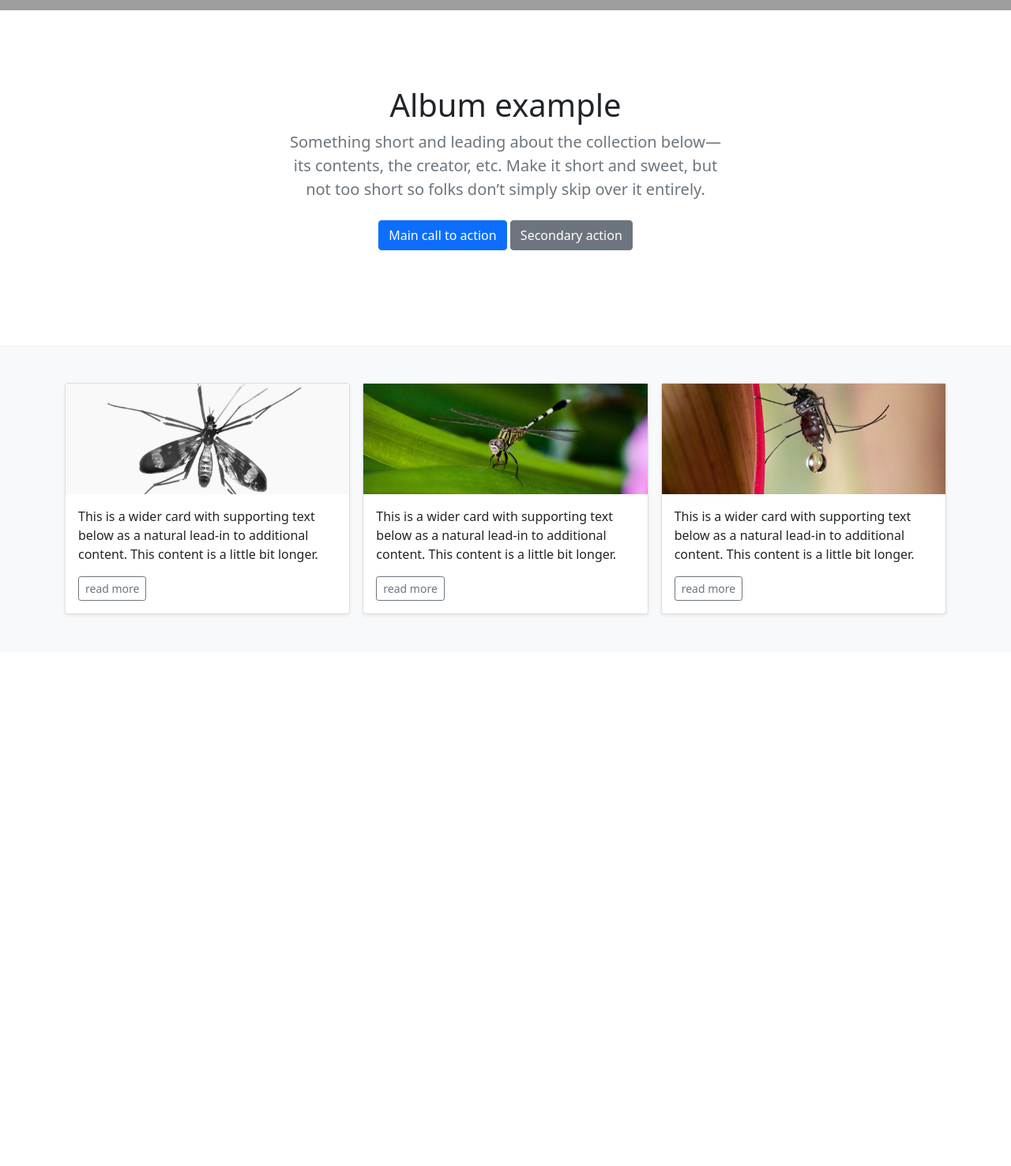
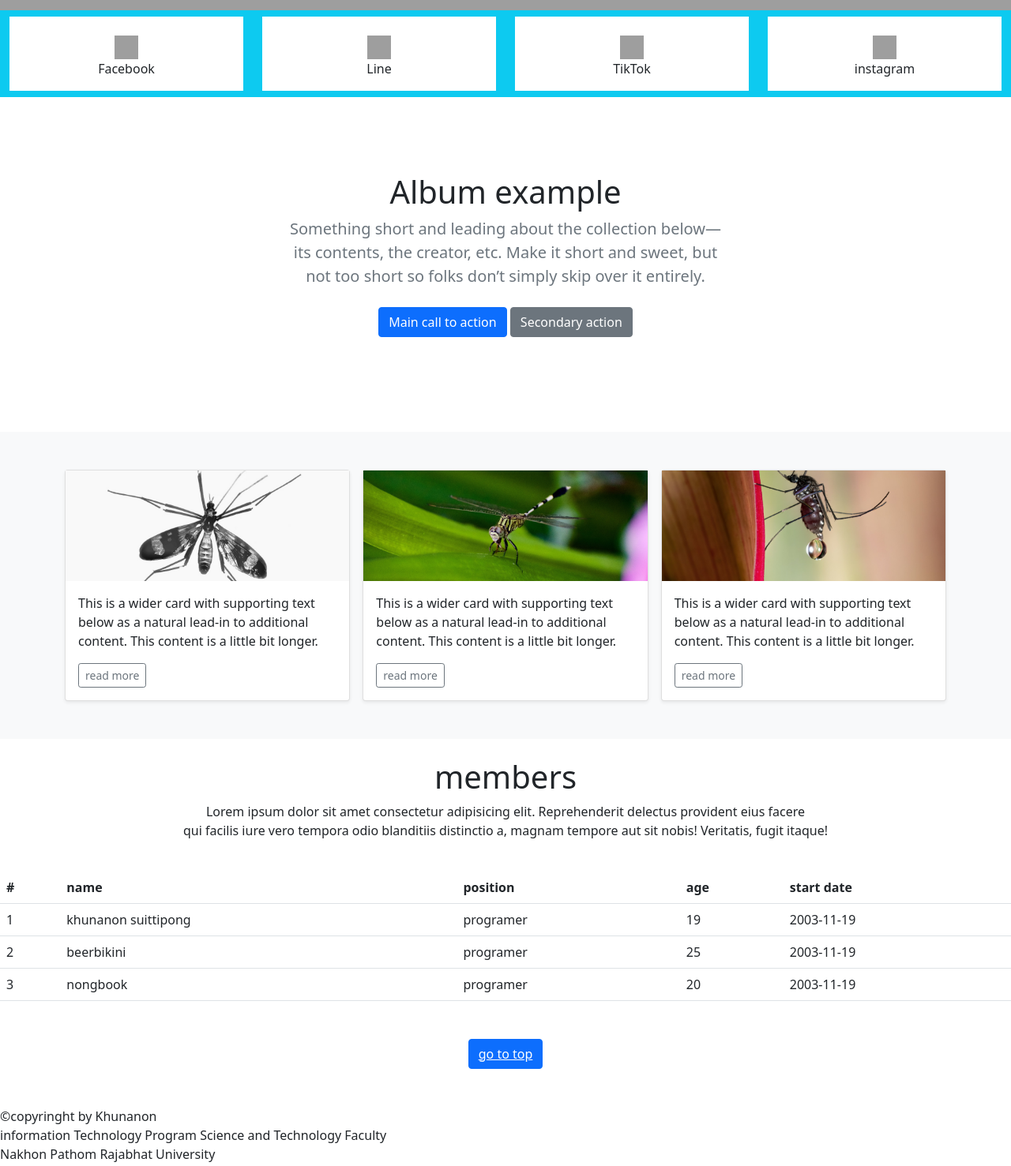
Before and after one commit to Nonmee/Non-web, a plain HTML site: page 6540_13_mypet-bs5.html in a window 1280 px wide. Shown: the part 1009-2486 px from the top of the page at 79% size. Before the commit the page ends 1835 px from the top, so only its background shows below. Drawn offline with nearby package versions, Linux system fonts and the light colour scheme; grey boxes are pictures that could not be loaded.

Commit message:
Add files via upload

```diff
--- a/6540_13_mypet-bs5.html
+++ b/6540_13_mypet-bs5.html
@@ -6,7 +6,7 @@
     <title>Document</title>
     <link href="https://cdn.jsdelivr.net/npm/bootstrap@5.0.2/dist/css/bootstrap.min.css" rel="stylesheet" integrity="sha384-EVSTQN3/azprG1Anm3QDgpJLIm9Nao0Yz1ztcQTwFspd3yD65VohhpuuCOmLASjC" crossorigin="anonymous">
 
-    <!-- <link rel="stylesheet" href="css/custom.css"> -->
+    <link rel="stylesheet" href="css/13.css">
 </head>
 <body>
 
@@ -93,9 +93,43 @@
         </button>
       </div>
 
+<!-- ----------------------------------Social-------------------------------- -->
+
+    <div class="container-fluid bg-info">
+      <div class="row">
+        <div class="col-sm-3 mt-2 mb-2">
+          <div class=" my-circle bg-white d-flex flex-column align-items-center pt-4">
+            <img width="30" height="30" src="https://img.icons8.com/ios-filled/50/facebook-new.png" alt="facebook-new"/>
+            <p>Facebook</p>
+          </div>
+        </div>
+
+        <div class="col-sm-3 mt-2 mb-2">
+          <div class=" my-circle bg-white d-flex flex-column align-items-center pt-4">
+            <img width="30" height="30" src="https://img.icons8.com/ios-filled/50/line-me.png" alt="line-me"/>
+            <p>Line</p>
+          </div>
+        </div>
+
+        <div class="col-sm-3 mt-2 mb-2">
+          <div class=" my-circle bg-white d-flex flex-column align-items-center pt-4">
+            <img width="30" height="30" src="https://img.icons8.com/ios-filled/50/tiktok--v1.png" alt="tiktok--v1"/>
+            <p>TikTok</p>
+          </div>
+        </div>
+
+        <div class="col-sm-3 mt-2 mb-2">
+          <div class=" my-circle bg-white d-flex flex-column align-items-center pt-4">
+            <img width="30" height="30" src="https://img.icons8.com/ios-filled/50/instagram-new--v1.png" alt="instagram-new--v1"/>
+            <p>instagram</p>
+          </div>
+        </div>
+
+      </div>
+    </div>
 
 
-      <!-- ----------------------------------main-------------------------------- -->
+<!-- ----------------------------------main-------------------------------- -->
 
 
       <main>
@@ -177,6 +211,64 @@
       </main>
 
 
+      <!-- -------------------tb member-------------------------- -->
+      <section class="member">
+        <div class="member-box">
+            <h1 class="pc text-center mt-4">members</h1>
+            <P class="lm text-center">Lorem ipsum dolor sit amet consectetur adipisicing elit. Reprehenderit delectus provident eius facere <br>qui facilis iure vero tempora odio blanditiis distinctio a, magnam tempore aut sit nobis! Veritatis, fugit itaque!</P>
+            <br>
+            <table class="table table-hover">
+                <tr>
+                    <th>#</th>
+                    <th>name</th>
+                    <th>position</th>
+                    <th>age</th>
+                    <th>start date</th>
+                </tr>
+
+                <tr>
+                    <td>1</td>
+                    <td>khunanon suittipong</td>
+                    <td>programer</td>
+                    <td>19</td>
+                    <td>2003-11-19</td>
+                </tr>
+
+                <tr>
+                    <td>2</td>
+                    <td>beerbikini</td>
+                    <td>programer</td>
+                    <td>25</td>
+                    <td>2003-11-19</td>
+                </tr>
+
+                <tr>
+                    <td>3</td>
+                    <td>nongbook</td>
+                    <td>programer</td>
+                    <td>20</td>
+                    <td>2003-11-19</td>
+                </tr>
+            </table>
+        </div>
+    </section>
+
+    <div class="mt-5 mb-5 text-center">
+     <!-- <a href="#"></a> <button class="btn btn-primary">go to top</button></a> -->
+     <button class="btn btn-primary"><a href="#" class="text-white">go to top</a></button>
+
+    </div>
+
+
+
+
+      <!-- -----------------------ft--------------------------------- -->
+      <footer>
+        <p> &copy;copyringht by Khunanon <br>
+            information Technology Program Science and Technology Faculty <br>
+            Nakhon Pathom Rajabhat University</p>
+    </footer>
+
 
 
 
```
